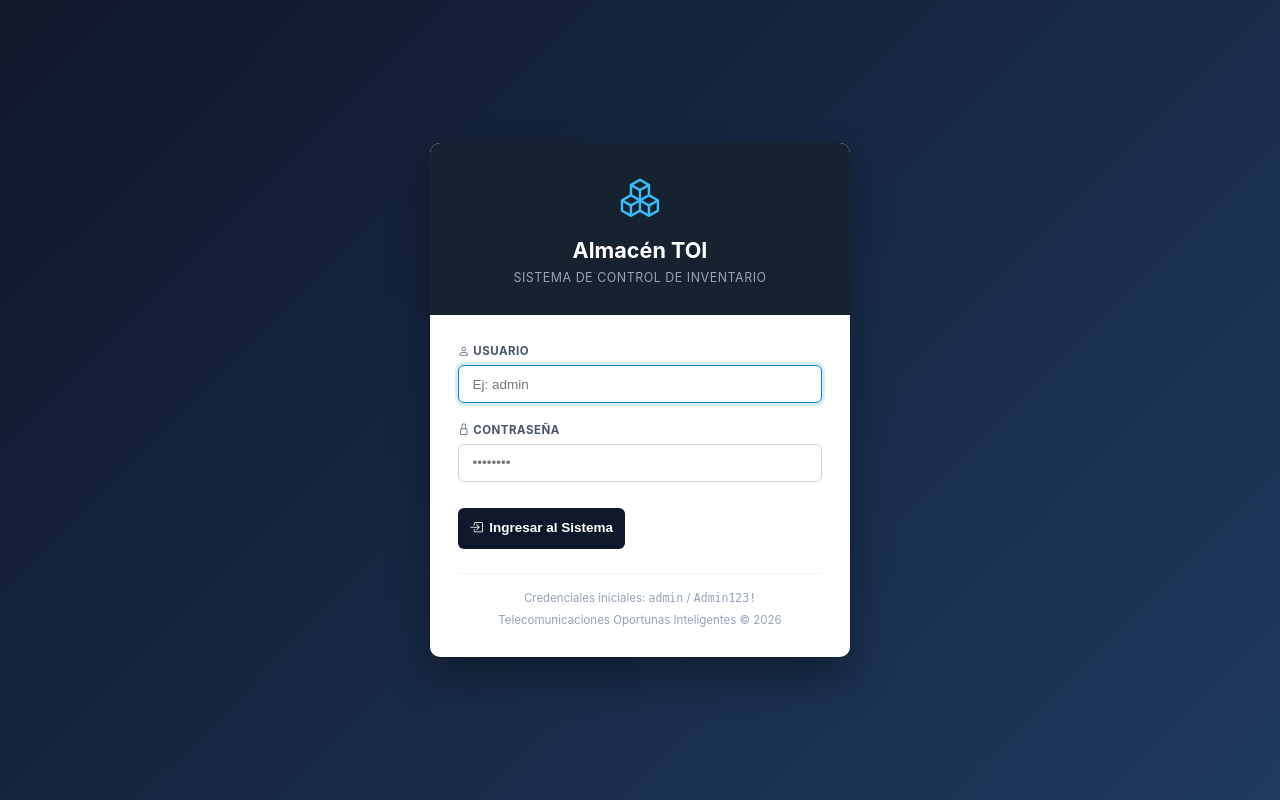
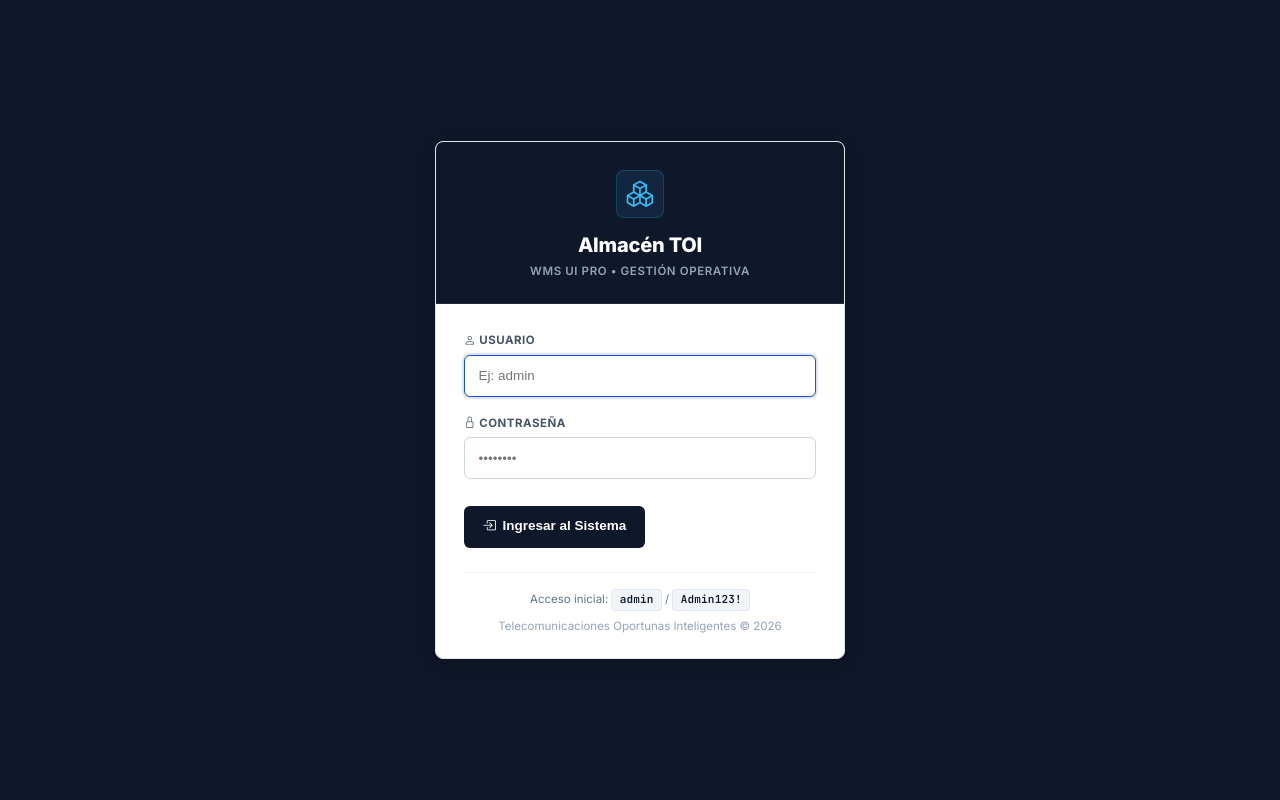
Before and after one commit to RolusXD/almacen-v2, a Node server app: page /auth/login in a window 1280 px wide. Run offline with Node 20, Linux system fonts and the light colour scheme.

Commit message:
style(auth): alinear pantalla de login con el estilo clean industrial wms ui pro

```diff
--- a/src/views/auth/login.ejs
+++ b/src/views/auth/login.ejs
@@ -3,34 +3,43 @@
 <head>
   <meta charset="UTF-8">
   <meta name="viewport" content="width=device-width, initial-scale=1.0">
-  <title>Iniciar Sesión - Almacén TOI v4</title>
+  <title>Acceso al Sistema - Almacén TOI (WMS Pro)</title>
+
+  <!-- Tipografía Limpia Inter & Icons -->
+  <link rel="preconnect" href="https://fonts.googleapis.com">
+  <link rel="preconnect" href="https://fonts.gstatic.com" crossorigin>
+  <link href="https://fonts.googleapis.com/css2?family=Inter:wght@400;500;600;700;800&family=JetBrains+Mono:wght@400;500;600&display=swap" rel="stylesheet">
   <link href="https://cdn.jsdelivr.net/npm/bootstrap-icons@1.11.3/font/bootstrap-icons.min.css" rel="stylesheet">
   <link href="/css/mikrowisp-style.css" rel="stylesheet">
   <style>
     body {
-      background: linear-gradient(135deg, #0f172a 0%, #1e3a5f 100%);
+      background-color: #0F172A;
       min-height: 100vh;
       display: flex;
       align-items: center;
       justify-content: center;
       padding: 1.5rem;
+      margin: 0;
+      font-family: 'Inter', -apple-system, BlinkMacSystemFont, 'Segoe UI', Roboto, sans-serif;
     }
     .login-box {
       width: 100%;
-      max-width: 420px;
-      background: #ffffff;
-      border-radius: 10px;
-      box-shadow: 0 20px 40px rgba(0, 0, 0, 0.35);
+      max-width: 410px;
+      background: #FFFFFF;
+      border: 1px solid #E2E8F0;
+      border-radius: 8px;
+      box-shadow: 0 4px 16px rgba(0, 0, 0, 0.25);
       overflow: hidden;
     }
     .login-header {
-      background: #172230;
-      color: #ffffff;
-      padding: 1.75rem 1.5rem;
+      background: #0F172A;
+      color: #FFFFFF;
+      padding: 1.75rem 1.5rem 1.5rem;
       text-align: center;
+      border-bottom: 1px solid rgba(255, 255, 255, 0.08);
     }
     .login-body {
-      padding: 1.75rem 1.75rem;
+      padding: 1.75rem 1.75rem 1.5rem;
     }
     .login-field {
       margin-bottom: 1.15rem;
@@ -48,28 +57,31 @@
       width: 100%;
       padding: 0.65rem 0.85rem;
       font-size: 13.5px;
-      border: 1px solid #cbd5e1;
+      border: 1px solid #CBD5E1;
       border-radius: 6px;
       outline: none;
       transition: all 0.15s ease;
+      min-height: 42px;
     }
     .login-field input:focus {
-      border-color: #0284c7;
-      box-shadow: 0 0 0 3px rgba(2, 132, 199, 0.15);
+      border-color: #1D4ED8;
+      box-shadow: 0 0 0 2px rgba(29, 78, 216, 0.15);
     }
   </style>
 </head>
 <body>
   <div class="login-box">
     <div class="login-header">
-      <i class="bi bi-boxes" style="font-size: 2.4rem; color: #38bdf8;"></i>
-      <h2 style="font-size: 1.35rem; font-weight: 700; margin: 0.5rem 0 0.2rem; color: #ffffff;">Almacén TOI</h2>
-      <div style="font-size: 0.78rem; color: #94a3b8; text-transform: uppercase; letter-spacing: 0.5px;">Sistema de Control de Inventario</div>
+      <div style="width: 48px; height: 48px; background: rgba(56, 189, 248, 0.1); border: 1px solid rgba(56, 189, 248, 0.2); border-radius: 8px; display: inline-flex; align-items: center; justify-content: center; margin-bottom: 0.5rem;">
+        <i class="bi bi-boxes" style="font-size: 1.65rem; color: #38BDF8;"></i>
+      </div>
+      <h2 style="font-size: 1.25rem; font-weight: 800; margin: 0.35rem 0 0.15rem; color: #FFFFFF; letter-spacing: -0.2px;">Almacén TOI</h2>
+      <div style="font-size: 0.72rem; color: #94A3B8; text-transform: uppercase; letter-spacing: 0.6px; font-weight: 600;">WMS UI Pro • Gestión Operativa</div>
     </div>
     <div class="login-body">
       <% if (error) { %>
-        <div class="mw-alert mw-alert-danger">
-          <i class="bi bi-exclamation-circle-fill"></i>
+        <div class="mw-alert mw-alert-danger mb-3">
+          <i class="bi bi-exclamation-triangle-fill"></i>
           <span><%= error %></span>
         </div>
       <% } %>
@@ -83,14 +95,14 @@
           <label for="password"><i class="bi bi-lock me-1"></i> Contraseña</label>
           <input type="password" id="password" name="password" placeholder="••••••••" required autocomplete="current-password">
         </div>
-        <button type="submit" class="mw-btn mw-btn-primary w-100" style="padding: 0.65rem; font-size: 13.5px; justify-content: center; margin-top: 0.5rem;">
+        <button type="submit" class="mw-btn mw-btn-primary w-100 mw-btn-touch" style="margin-top: 0.5rem; justify-content: center;">
           <i class="bi bi-box-arrow-in-right"></i> Ingresar al Sistema
         </button>
       </form>
 
-      <div style="margin-top: 1.5rem; padding-top: 1rem; border-top: 1px solid #f1f5f9; text-align: center; font-size: 11.5px; color: #94a3b8;">
-        <div>Credenciales iniciales: <code>admin</code> / <code>Admin123!</code></div>
-        <div style="margin-top: 0.35rem;">Telecomunicaciones Oportunas Inteligentes &copy; 2026</div>
+      <div style="margin-top: 1.5rem; padding-top: 1rem; border-top: 1px solid #F1F5F9; text-align: center; font-size: 11.5px; color: #64748B;">
+        <div>Acceso inicial: <span class="font-mono" style="font-size: 11px;">admin</span> / <span class="font-mono" style="font-size: 11px;">Admin123!</span></div>
+        <div style="margin-top: 0.4rem; color: #94A3B8;">Telecomunicaciones Oportunas Inteligentes &copy; 2026</div>
       </div>
     </div>
   </div>
```
